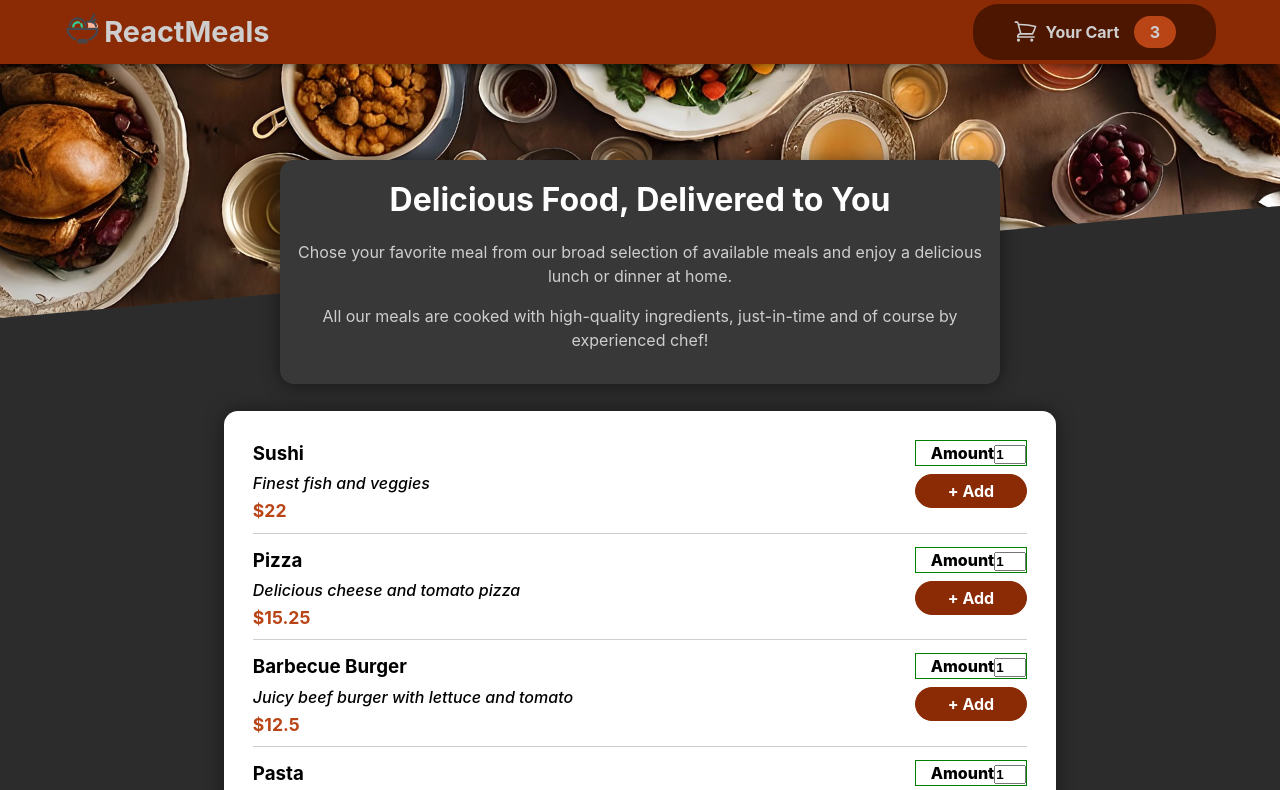
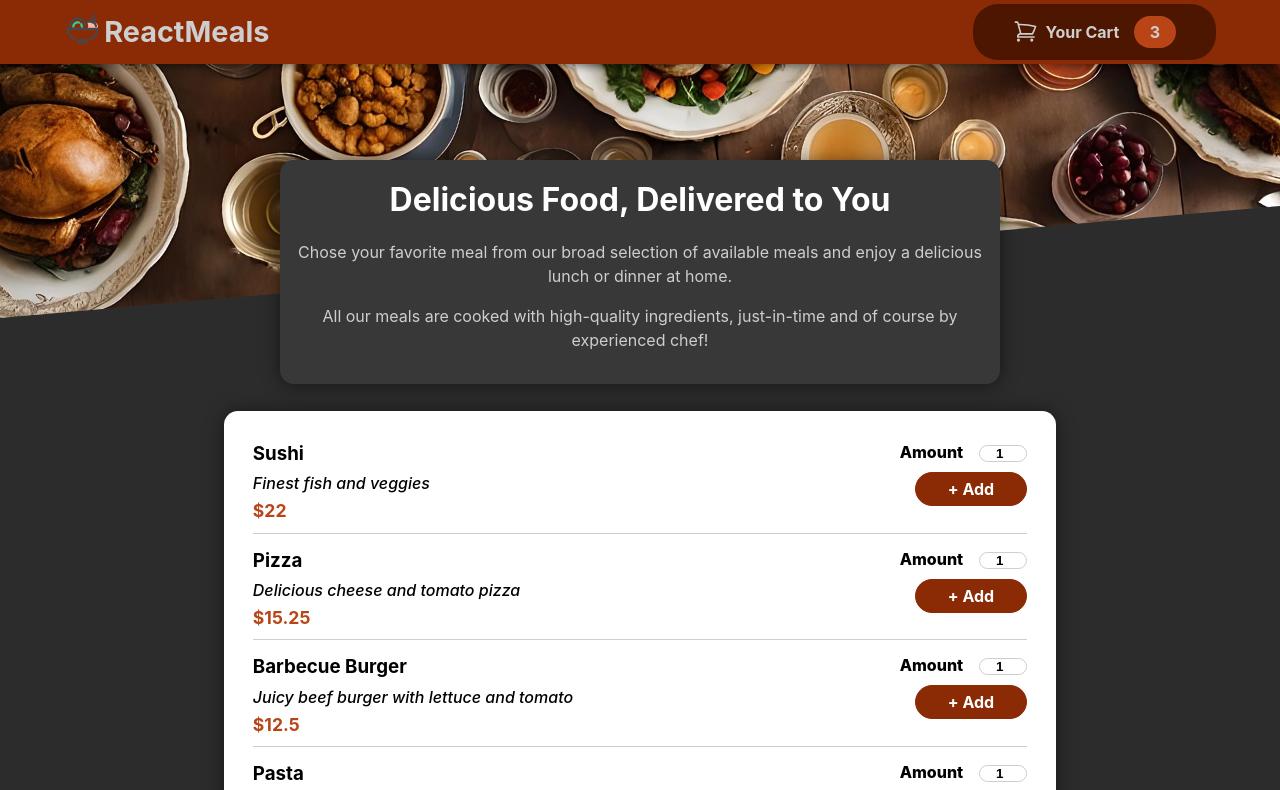
Before and after one commit to Ame3r/ReactMeals, a React (Vite) app: page / in a window 1280 px wide. Shown: the top 790 px of the page. Built offline with nearby package versions, Linux system fonts and the light colour scheme.

Commit message:
Legion
input form styled

```diff
--- a/src/styles/components/inputform.module.css
+++ b/src/styles/components/inputform.module.css
@@ -1,9 +1,15 @@
 .input {
-  border: 1px solid green;
   font-weight: 800;
+}
+.input label {
+  margin-right: 1rem;
 }
 .input input {
   font-style: inherit;
+  text-align: center;
   font-weight: bold;
-  width: 2rem;
+  width: 3rem;
+  border: 1px solid rgb(207, 206, 206);
+  border-radius: 20px;
+  padding-left: 0.5rem;
 }/*# sourceMappingURL=inputform.module.css.map */
--- a/src/styles/components/inputform.module.scss
+++ b/src/styles/components/inputform.module.scss
@@ -1,10 +1,17 @@
-.input{
-    border: 1px solid green;
-    font-weight: 800;
+@use "../abstract/colors";
 
-    input{
-        font-style: inherit;
-        font-weight: bold;
-        width: 2rem;
-    }
+.input {
+	font-weight: 800;
+	label {
+		margin-right: 1rem;
+	}
+	input {
+		font-style: inherit;
+		text-align: center;
+		font-weight: bold;
+		width: 3rem;
+        border: 1px solid colors.$off-white;
+        border-radius: 20px;
+        padding-left: 0.5rem;
+	}
 }
```
Also changed, not shown: 1 other file (tests, documents, lock files or other folders).
